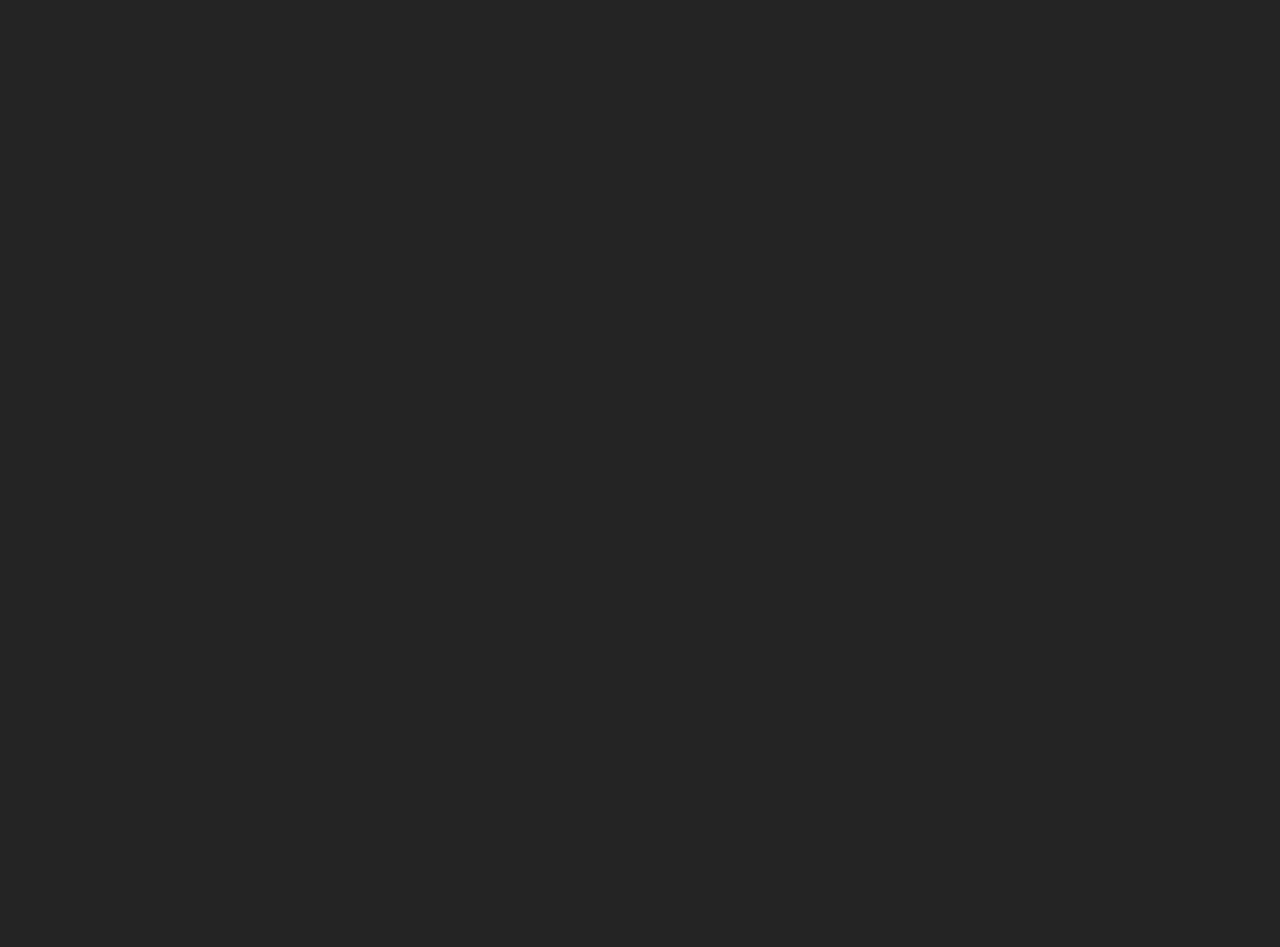
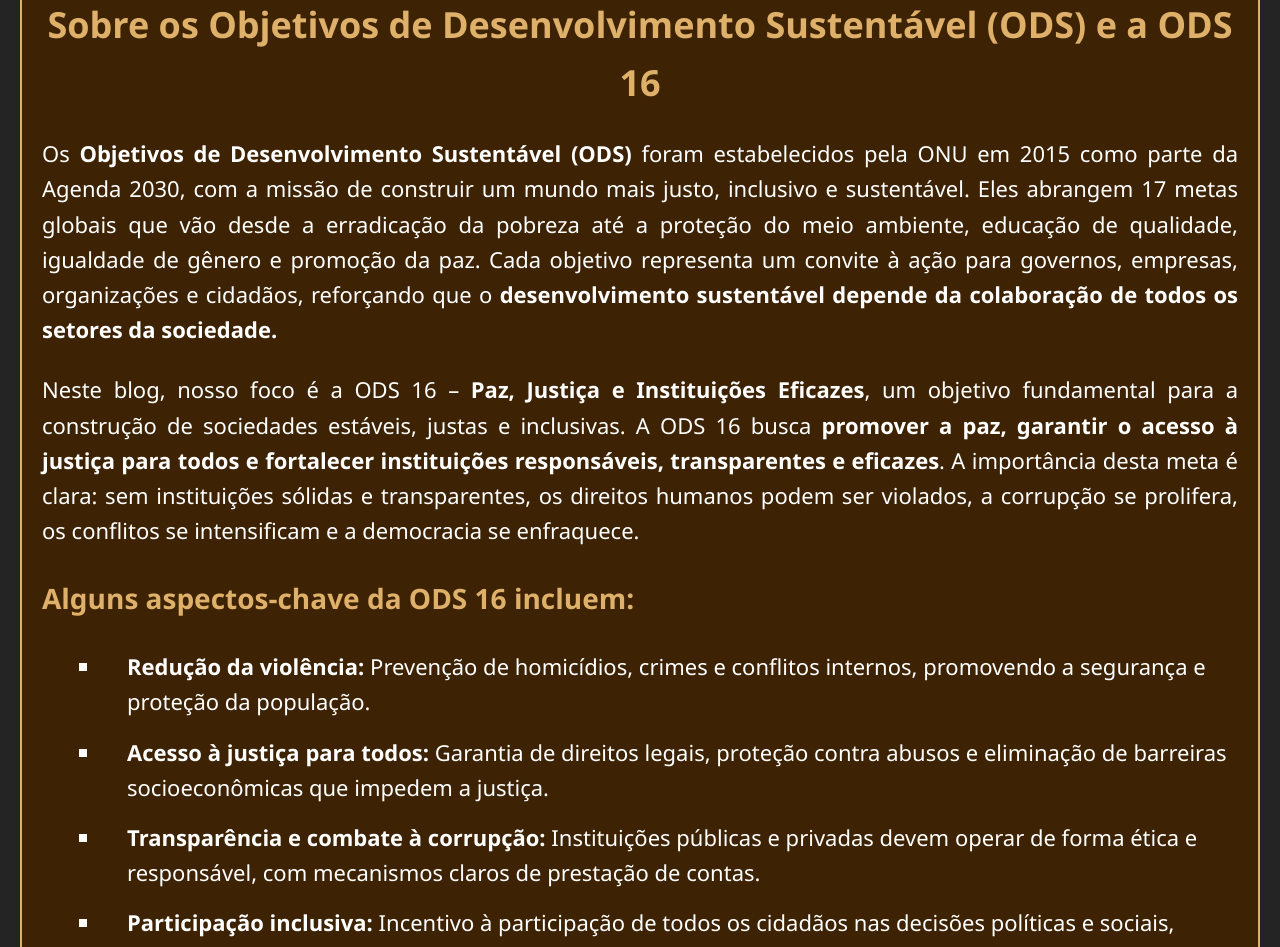
Before and after one commit to AdrianoATBS/atividade-blog-ODS-EstartandoDevs, a React (Vite) app: page /sobre in a window 1280 px wide. Shown: the part 140-1087 px from the top of the page. Before the commit the page ends 800 px from the top, so only its background shows below. Built offline with nearby package versions, Linux system fonts and the light colour scheme.

Commit message:
style(SobreODS, app.css): Cria layout sobre e adiciona estilo

```diff
--- a/src/App.css
+++ b/src/App.css
@@ -119,3 +119,44 @@ html, body {
 {
     color: #7f6000;
 }
+
+.sobre-ods
+{
+    background-color: #3d2304;
+    border: 2px solid #deb069;
+    margin: 20px;
+    padding: 20px;
+    font-family: 'Segoe UI', Tahoma, Geneva, Verdana, sans-serif;
+    color: #ffffff;
+    line-height: 1.6;
+}
+.sobre-ods h1
+{
+    text-align: center;
+    color: #deb069;
+    font-size: 36px;
+
+}
+
+.sobre-ods h3
+{
+    color: #deb069;
+    font-size: 28px;
+}
+
+
+.sobre-ods p
+{
+    text-align: justify;
+    margin: 25px 0;
+    font-size: 22px;
+}
+.lista-ods16 {
+    margin-left: 20px;
+}
+.lista-ods16 li {
+    margin-bottom: 15px;
+    font-size: 22px;
+    padding-left: 25px;
+    list-style: square;
+}
--- a/src/pages/SobreODS.jsx
+++ b/src/pages/SobreODS.jsx
@@ -1,5 +1,27 @@
 export default function SobreODS() {
     return(
-        <div>Sobre ODS</div>
+        <div className="sobre-ods">
+            <h1>Sobre os Objetivos de Desenvolvimento Sustentável (ODS) e a ODS 16</h1>
+            <p>Os <b>Objetivos de Desenvolvimento Sustentável (ODS)</b> foram estabelecidos pela ONU em 2015 como parte da Agenda 2030, com a missão de construir um mundo mais justo, inclusivo e sustentável. Eles abrangem 17 metas globais que vão desde a erradicação da pobreza até a proteção do meio ambiente, educação de qualidade, igualdade de gênero e promoção da paz. Cada objetivo representa um convite à ação para governos, empresas, organizações e cidadãos, reforçando que o <b>desenvolvimento sustentável depende da colaboração de todos os setores da sociedade.</b></p>
+
+            <p>Neste blog, nosso foco é a ODS 16 – <b>Paz, Justiça e Instituições Eficazes</b>, um objetivo fundamental para a construção de sociedades estáveis, justas e inclusivas. A ODS 16 busca <b>promover a paz, garantir o acesso à justiça para todos e fortalecer instituições responsáveis, transparentes e eficazes</b>. A importância desta meta é clara: sem instituições sólidas e transparentes, os direitos humanos podem ser violados, a corrupção se prolifera, os conflitos se intensificam e a democracia se enfraquece.</p>
+
+            <h3>Alguns aspectos-chave da ODS 16 incluem:</h3>
+
+            <ul className="lista-ods16">
+                <li><b>Redução da violência:</b> Prevenção de homicídios, crimes e conflitos internos, promovendo a segurança e proteção da população.</li>
+                <li><b>Acesso à justiça para todos:</b> Garantia de direitos legais, proteção contra abusos e eliminação de barreiras socioeconômicas que impedem a justiça.</li>
+                <li><b>Transparência e combate à corrupção:</b> Instituições públicas e privadas devem operar de forma ética e responsável, com mecanismos claros de prestação de contas.</li>
+                <li><b>Participação inclusiva:</b> Incentivo à participação de todos os cidadãos nas decisões políticas e sociais, fortalecendo a democracia e a coesão social.</li>
+            </ul>
+
+            <p>A ODS 16 não é apenas responsabilidade de governos ou organizações internacionais; <b>cada pessoa pode contribuir</b>. Ao apoiar iniciativas de transparência, lutar contra a corrupção, defender os direitos civis e engajar-se em ações comunitárias, podemos todos fortalecer a paz e a justiça em nossa sociedade.</p>
+
+            <p>No contexto global, os desafios da ODS 16 são enormes. Estudos indicam que atualmente <b>mais de 1,3 bilhão de pessoas vivem em países onde o Estado de Direito é fraco</b> e a corrupção é predominante, impactando diretamente a qualidade de vida e a segurança das comunidades. Além disso, a violência armada e conflitos internos geram deslocamentos forçados, desigualdade e crises humanitárias.</p>
+
+            <p>Este blog busca ser uma <b>ferramenta de educação e conscientização</b>, oferecendo artigos detalhados, notícias e análises sobre como a paz, a justiça e instituições eficazes podem ser promovidas em diferentes contextos. Nosso objetivo é inspirar ações concretas e informar nossos leitores sobre a importância de <b>participar ativamente na construção de um mundo mais justo e seguro.</b></p>
+
+            <p>Ao navegar pelo blog, você encontrará conteúdos que demonstram como pequenas ações, políticas públicas eficazes, e o fortalecimento das instituições podem impactar positivamente a vida das pessoas. Acreditamos que <b>informação é poder</b> e, ao compreender melhor a ODS 16, cada leitor estará mais preparado para fazer parte da mudança que o mundo precisa.</p>
+        </div>
     )
 }
```
